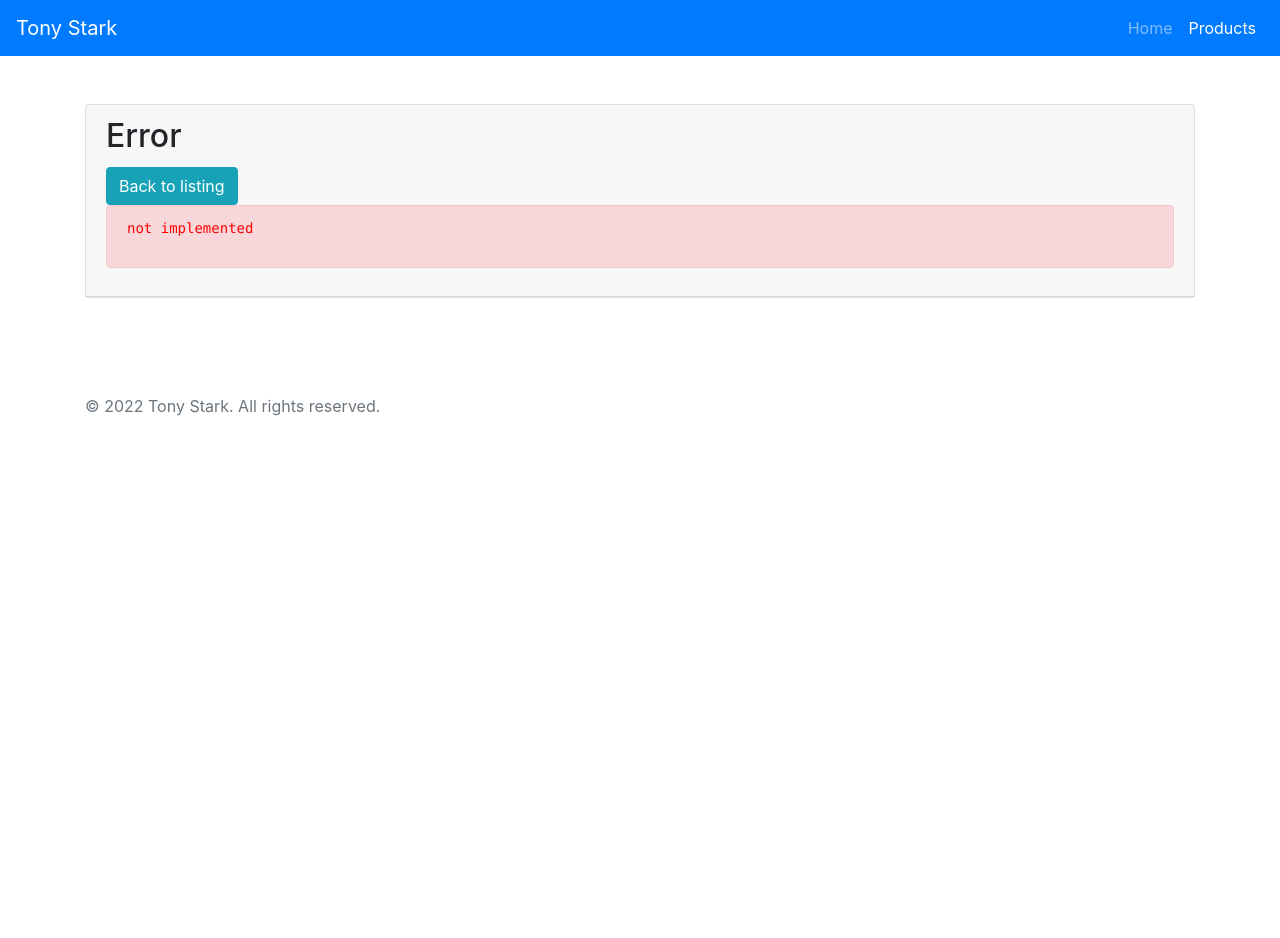
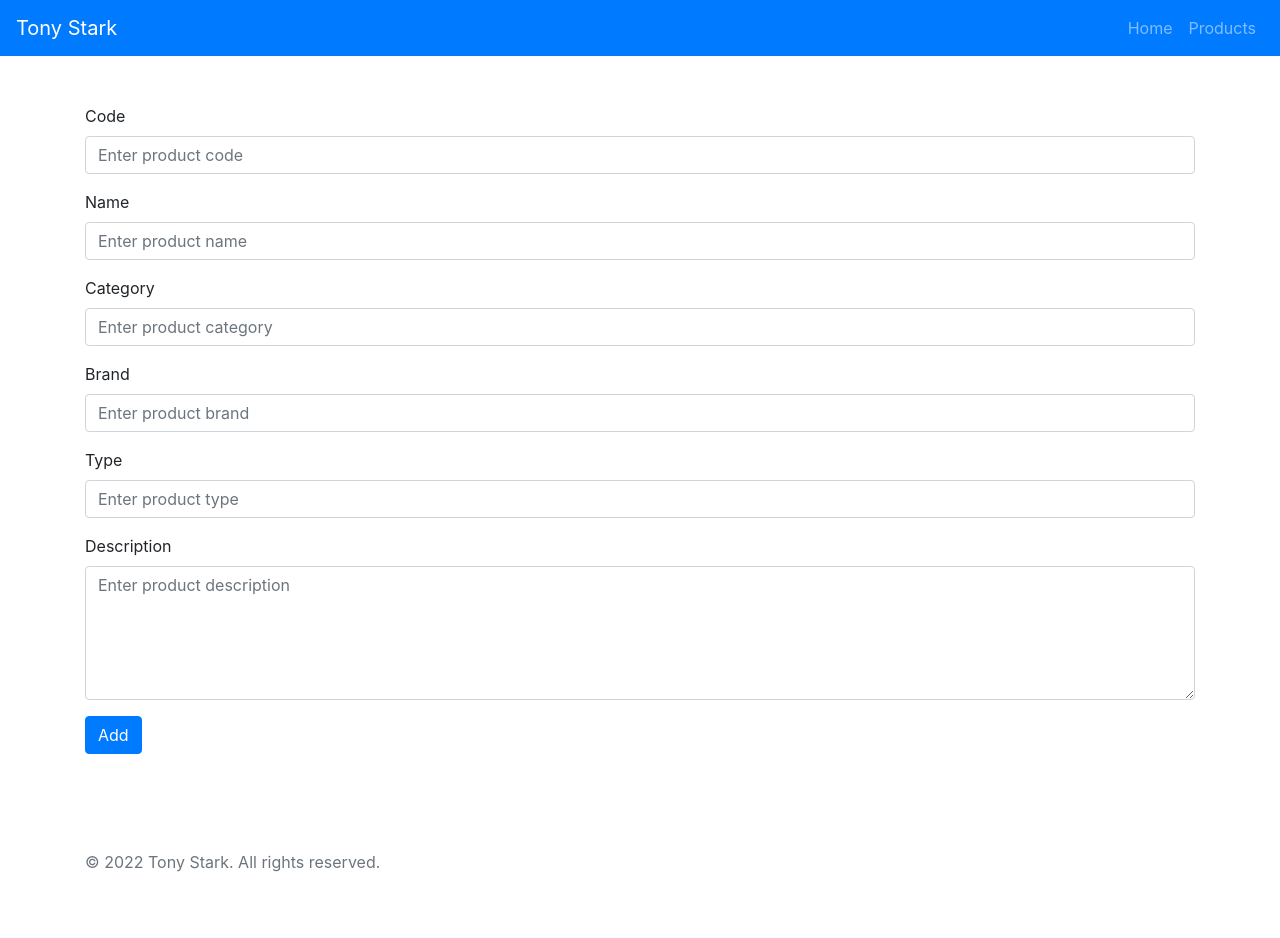
Before and after one commit to MinhTung2504/tonystark, a Node server app: page /product/create in a window 1280 px wide. Before the commit the page ends 416 px from the top, so only its background shows below. Run offline with Node 20, Linux system fonts and the light colour scheme; some libraries are stand-ins or nearby versions.

Commit message:
Create/Delete Product

```diff
--- a/src/server.ts
+++ b/src/server.ts
@@ -5,11 +5,12 @@ import favicon from 'serve-favicon';
 import * as routes from './routes';
 import webRoutes from './routes/web';
 import apiRoutes from './routes/api';
+import bodyParser from 'body-parser';
 
 const server = express();
 
 server.use(express.json());
-
+server.use(bodyParser.urlencoded({ extended: true }));
 server.use(favicon(path.join('public', 'favicon.ico')));
 server.use(express.static('public'));
 
--- /dev/null
+++ b/src/views/pages/product/add.ejs
@@ -0,0 +1,80 @@
+<!DOCTYPE html>
+<html lang="en">
+  <head>
+    <%- include ('../../partials/head') %>
+  </head>
+  <body>
+    <%- include ('../../partials/nav') %>
+    <section class="my-5">
+      <div class="container">
+        <form method="POST" action="/product">
+          <div class="form-group">
+            <label for="code">Code</label>
+            <input
+              type="text"
+              class="form-control"
+              id="code"
+              name="code"
+              placeholder="Enter product code"
+            />
+          </div>
+          <div class="form-group">
+            <label for="name">Name</label>
+            <input
+              type="text"
+              class="form-control"
+              id="name"
+              name="name"
+              placeholder="Enter product name"
+            />
+          </div>
+          <div class="form-group">
+            <label for="category">Category</label>
+            <input
+              type="text"
+              class="form-control"
+              id="category"
+              name="category"
+              placeholder="Enter product category"
+            />
+          </div>
+          <div class="form-group">
+            <label for="brand">Brand</label>
+            <input
+              type="text"
+              class="form-control"
+              id="brand"
+              name="brand"
+              placeholder="Enter product brand"
+            />
+          </div>
+          <div class="form-group">
+            <label for="type">Type</label>
+            <input
+              type="text"
+              class="form-control"
+              id="type"
+              name="type"
+              placeholder="Enter product type"
+            />
+          </div>
+          <div class="form-group">
+            <label for="desc">Description</label>
+            <%# Đế ý thuộc tính: name="content" (phải có)%>
+            <textarea
+              class="form-control"
+              id="description"
+              name="description"
+              placeholder="Enter product description"
+              rows="5"
+              cols="33"
+            ></textarea>
+          </div>
+
+          <button type="submit" class="btn btn-primary">Add</button>
+        </form>
+      </div>
+    </section>
+    <%- include ('../../partials/footer') %>
+  </body>
+</html>
```
Also changed, not shown: src/controllers/productController.ts (+12 -18 lines), src/views/pages/product/index.ejs (+15 -2 lines).
